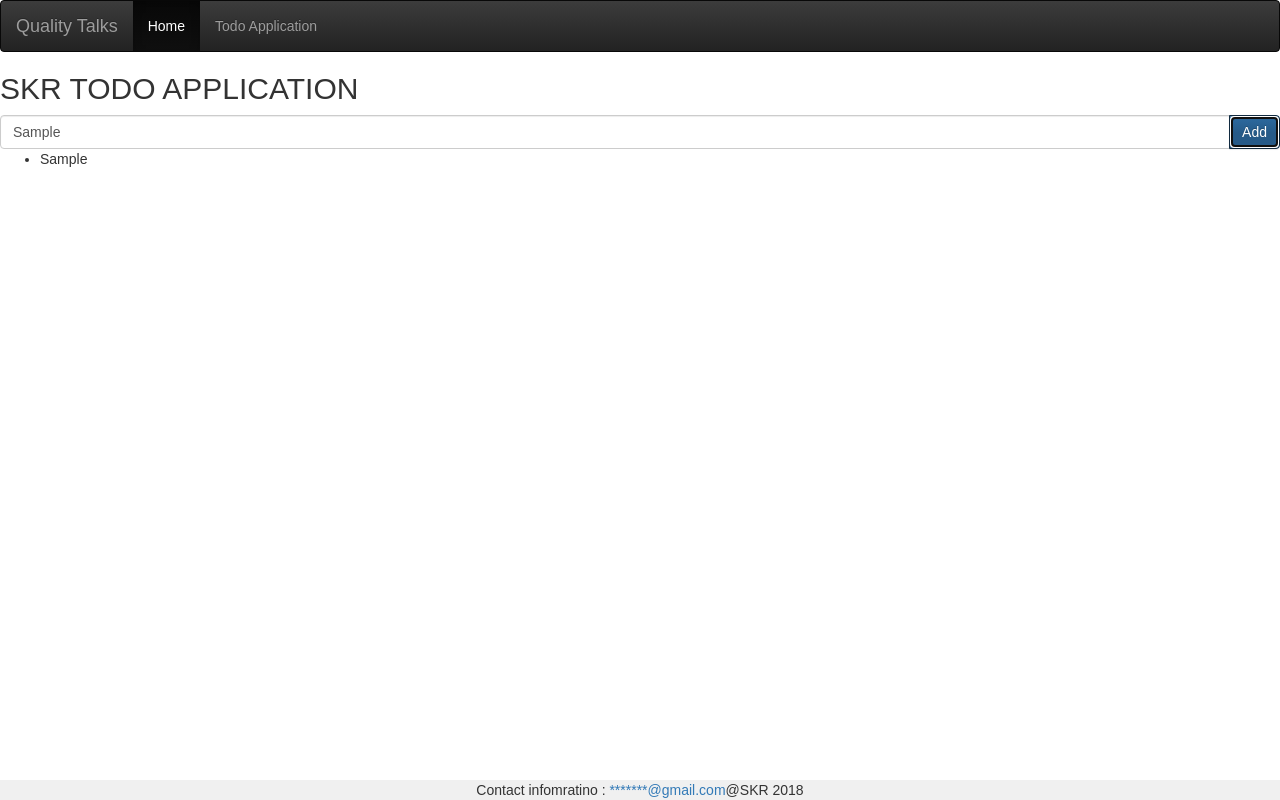
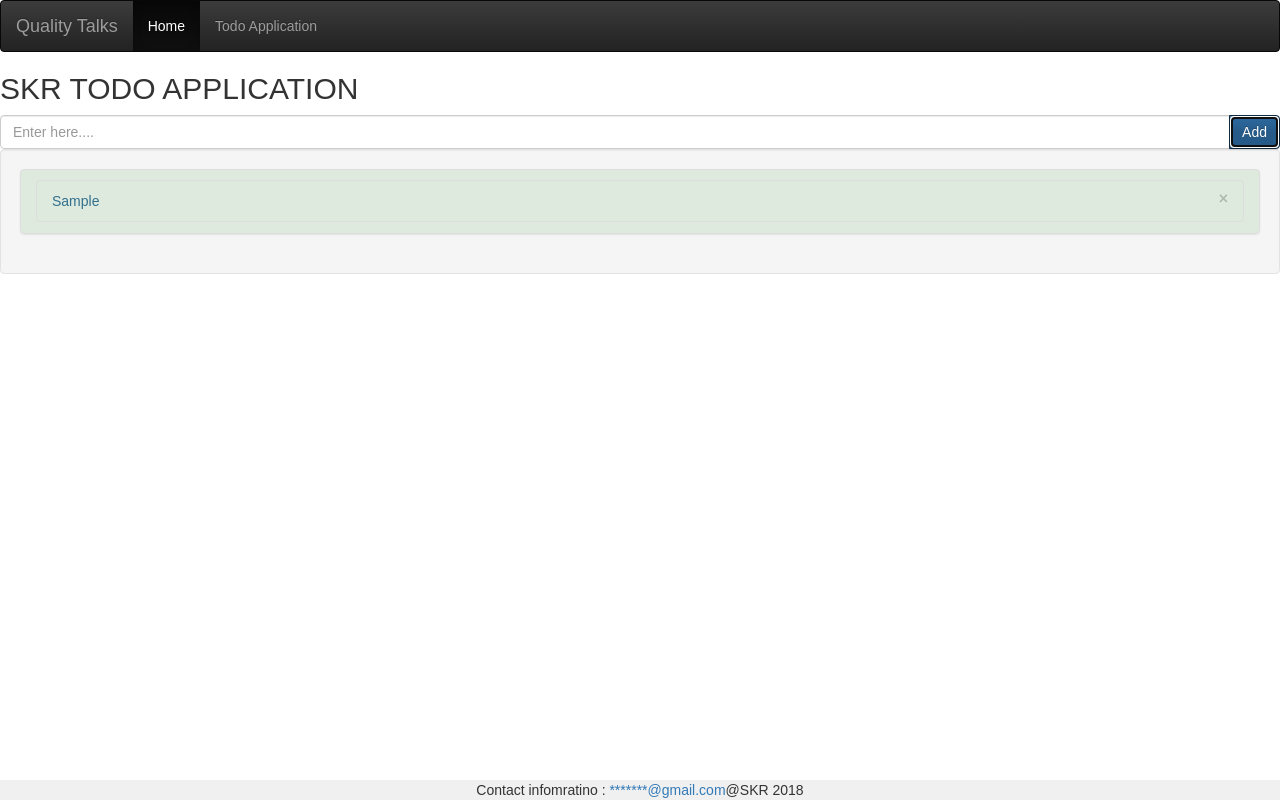
Before and after one commit to satishreddy04/react-app, a React (Create React App) app: page /todoapp in a window 1280 px wide. Both pictures are taken after typing "Sample" into the empty fields and a click on the button "Add". Built offline with nearby package versions, Linux system fonts and the light colour scheme.

Commit message:
todo application is done

```diff
--- a/src/App.css
+++ b/src/App.css
@@ -30,3 +30,6 @@
   text-align: center;
   color: #A9F3D8
 }
+.lsitgroup{
+  background-color: red;
+}
--- a/src/components/todoApplication.js
+++ b/src/components/todoApplication.js
@@ -9,10 +9,21 @@ class ToDoApp extends Component {
         this.state ={
             data:[]
         }
+
     }
     addTodo(val){
         this.state.data.push(val);
         this.setState({data: this.state.data});
+    }
+    removeTodoList(list){
+        var s= list.trim();
+        var array= this.state.data;
+        var arrayIndex= array.indexOf(s);
+
+        if(arrayIndex>-1){
+        array.splice(arrayIndex,1);
+        }
+        this.setState({data:array});
     }
   render() {
     return (
@@ -22,7 +33,7 @@ class ToDoApp extends Component {
         </div>
         <div className="todInput">
             <ToDoInput  addTodo={this.addTodo.bind(this)}/>
-            <ToDoList listdata= {this.state.data} />
+            <ToDoList listdata= {this.state.data} removeTodoList={this.removeTodoList.bind(this)} />
             </div>
 
 
--- a/src/components/todoInput.js
+++ b/src/components/todoInput.js
@@ -11,10 +11,13 @@ class ToDoInput extends Component {
 }
 addkodo (e) {
     let value = this.state.value;
+    if(value!=''){
    //this. props.addtodo = this.state.value;
  // alert(value);
     this.props.addTodo(value);
    // alert(this.state.value)
+   this.state.value="";
+    }
 
 
 }
--- a/src/components/todolist.js
+++ b/src/components/todolist.js
@@ -6,9 +6,18 @@ class ToDoList extends Component {
 
    this.createTasks = this.createTasks.bind(this);
  }
+ removeList(e){
+     var listRemoveName=(e.currentTarget.parentElement.innerText).slice(0, -1);
+
+     this.props.removeTodoList(listRemoveName);
+
+ }
+ handleClick(e){
+     console.log(e.target.value);
+ }
 
  createTasks(item) {
-   return <li>{item}</li>
+   return <li onClick={this.handleClick.bind(this)}  className=" lists list-group-item list-group-item-action list-group-item-info">{item} <button type="button" onClick={this.removeList.bind(this)} className="close" aria-label="Close"><span aria-hidden="true">&times;</span></button></li>
  }
 
  render() {
@@ -16,9 +25,11 @@ class ToDoList extends Component {
    var listItems = todoEntries.map(this.createTasks);
 
    return (
-     <ul className="theList">
-         {listItems}
+       <div class="lsitgroup">
+     <ul className=" list-group">
+        <li className=" list-group-item list-group-item-success"> {listItems} </li>
      </ul>
+     </div>
    );
  }
 };
--- a/src/index.css
+++ b/src/index.css
@@ -17,3 +17,33 @@ body {
   text-align: center;
   color: #A9F3D8
 }
+
+.lsitgroup{
+  min-height: 20px;
+  padding: 19px;
+  margin-bottom: 20px;
+  background-color: #f5f5f5;
+  border: 1px solid #e3e3e3;
+  border-radius: 4px;
+  -webkit-box-shadow: inset 0 1px 1px rgba(0,0,0,.05);
+  box-shadow: inset 0 1px 1px rgba(0,0,0,.05);
+
+
+}
+.list-group{
+  padding-left: 0;
+  margin-bottom: 20px;
+  list-style: none;
+}
+.list-group-item{
+position: relative;
+display: block;
+padding: 10px 15px;
+margin-bottom: 1px !important;
+background-color: #fff;
+border: 1px solid #ddd;
+background-color: #DEEADE;
+}
+.close{
+  font-size:16px;
+}
```
